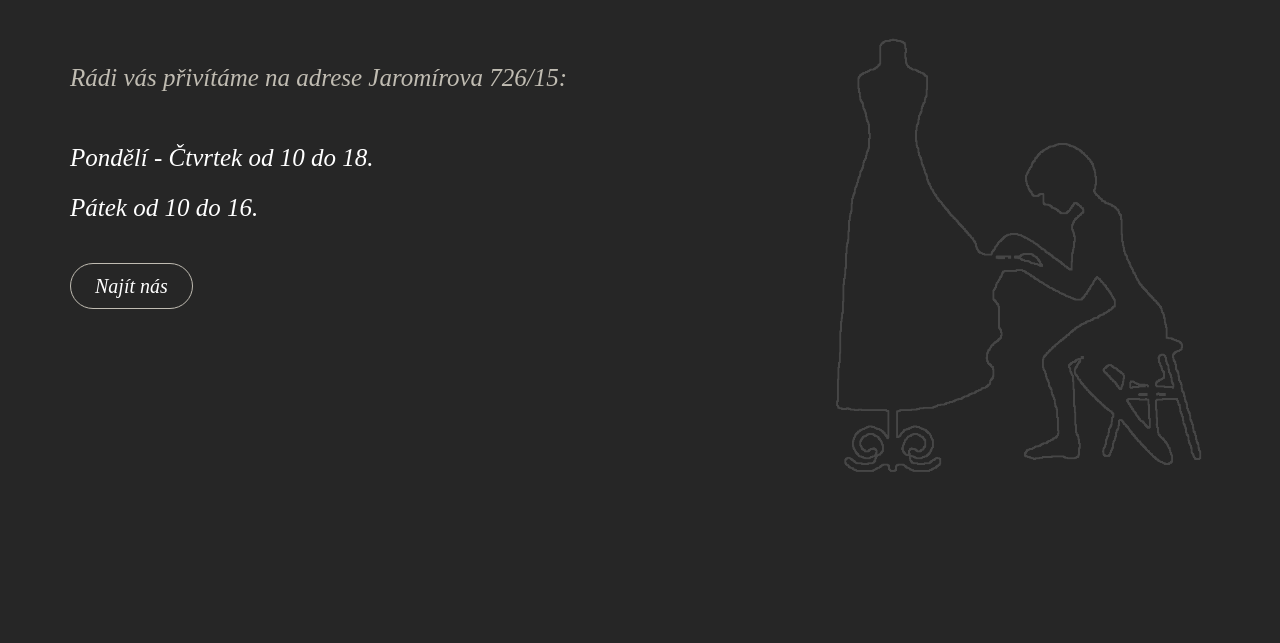
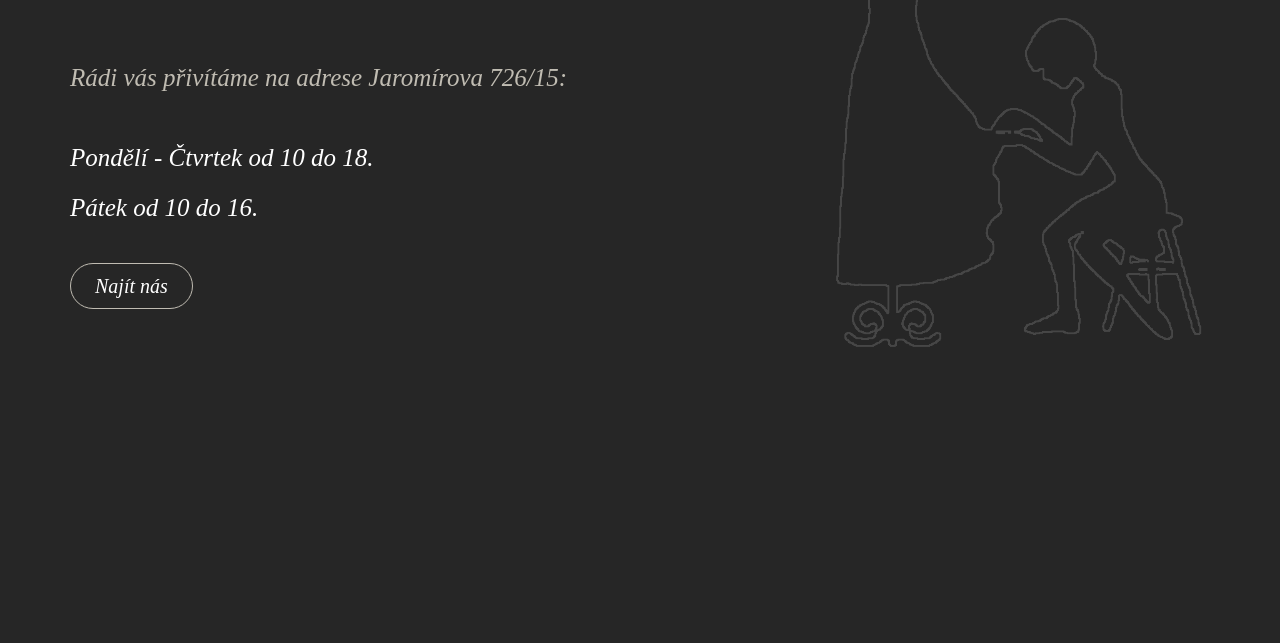
Before and after one commit to AlexMost/svadlenka-praha, a plain HTML site: page index.html in a window 1280 px wide. Shown: the part 314-957 px from the top of the page. After the commit the page ends 800 px from the top, so only its background shows below. Drawn offline with Linux system fonts and the light colour scheme.

Commit message:
fix hero bg

```diff
--- a/style.css
+++ b/style.css
@@ -159,6 +159,7 @@ a {
     padding: 50px 30px;
     line-height: 50px;
     z-index: 1;
+    overflow: hidden;
 
     h1 {
         font-size: 50px;
@@ -211,7 +212,7 @@ a {
     opacity: 0.2;
     background-repeat: no-repeat;
     z-index: -1;
-    background-position: right;
+    background-position: right -125px;
     min-height: 800px;
     @media (max-width: 768px) {
         background-position: right -63px;
```
